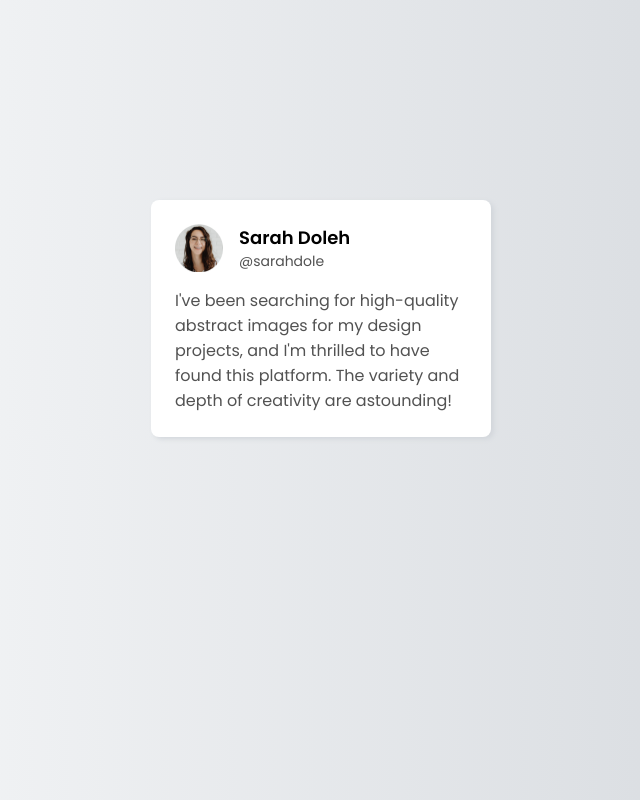
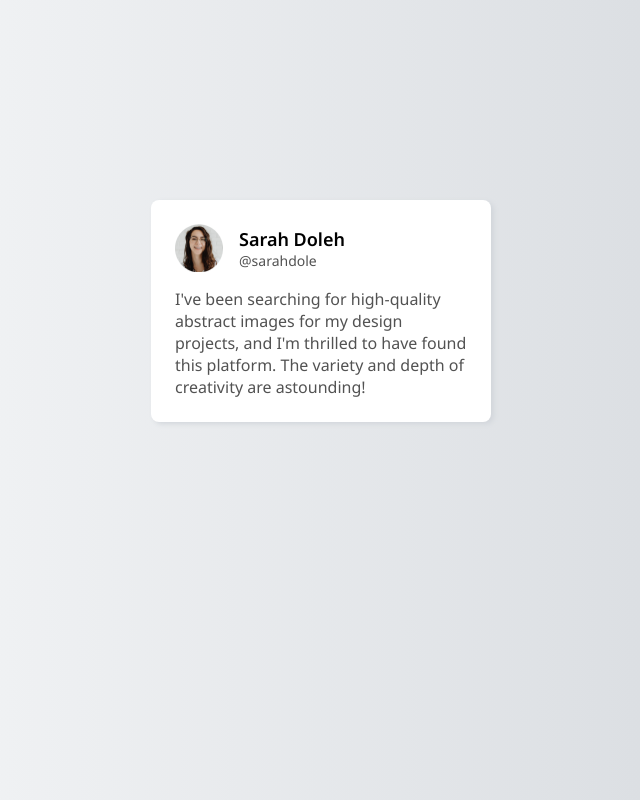
Before and after one commit to Lamphrangmi-Lamin/testimonial-card, a plain HTML site: page index.html in a window 1280 px wide. Shown: the whole page, without its empty margins (319-959 px from the left). Drawn offline with Linux system fonts and the light colour scheme.

Commit message:
modify font-family

```diff
--- a/css/style.css
+++ b/css/style.css
@@ -6,7 +6,9 @@
 
 body {
   background-image: linear-gradient(to right, #F9FAFB, #D2D6DB);
-  font-family: "Poppins", sans-serif;;
+  font-family: "Noto Sans", system-ui, -apple-system, BlinkMacSystemFont,
+    "Segoe UI", Roboto, Oxygen, Ubuntu, Cantarell, "Open Sans", "Helvetica Neue",
+    sans-serif;
 }
 
 .card-container {
--- a/index.html
+++ b/index.html
@@ -5,11 +5,9 @@
   <meta charset="UTF-8">
   <meta name="viewport" content="width=device-width, initial-scale=1.0">
   <link rel="stylesheet" href="./css/style.css">
-  <link rel="preconnect" href="https://fonts.googleapis.com">
-  <link rel="preconnect" href="https://fonts.gstatic.com" crossorigin>
-  <link
-    href="https://fonts.googleapis.com/css2?family=Poppins:ital,wght@0,100;0,200;0,300;0,400;0,500;0,600;0,700;0,800;0,900;1,100;1,200;1,300;1,400;1,500;1,600;1,700;1,800;1,900&display=swap"
-    rel="stylesheet">
+  <link rel="preconnect" href="https://fonts.googleapis.com" />
+  <link rel="preconnect" href="https://fonts.gstatic.com" crossorigin />
+  <link href="https://fonts.googleapis.com/css2?family=Noto+Sans:ital,wght@0,100..900;1,100..900&display=swap" rel="stylesheet" />
   <title>Testimonial Card</title>
 </head>
 
```
